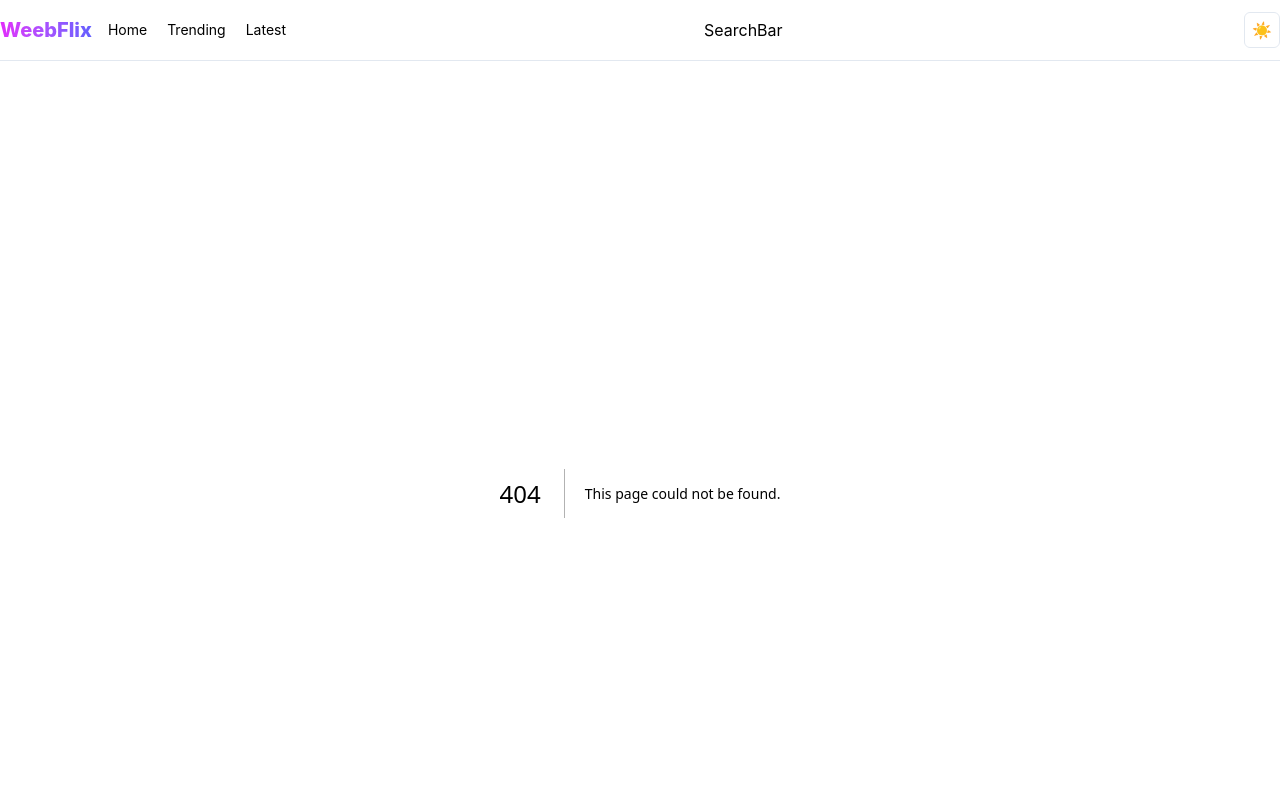
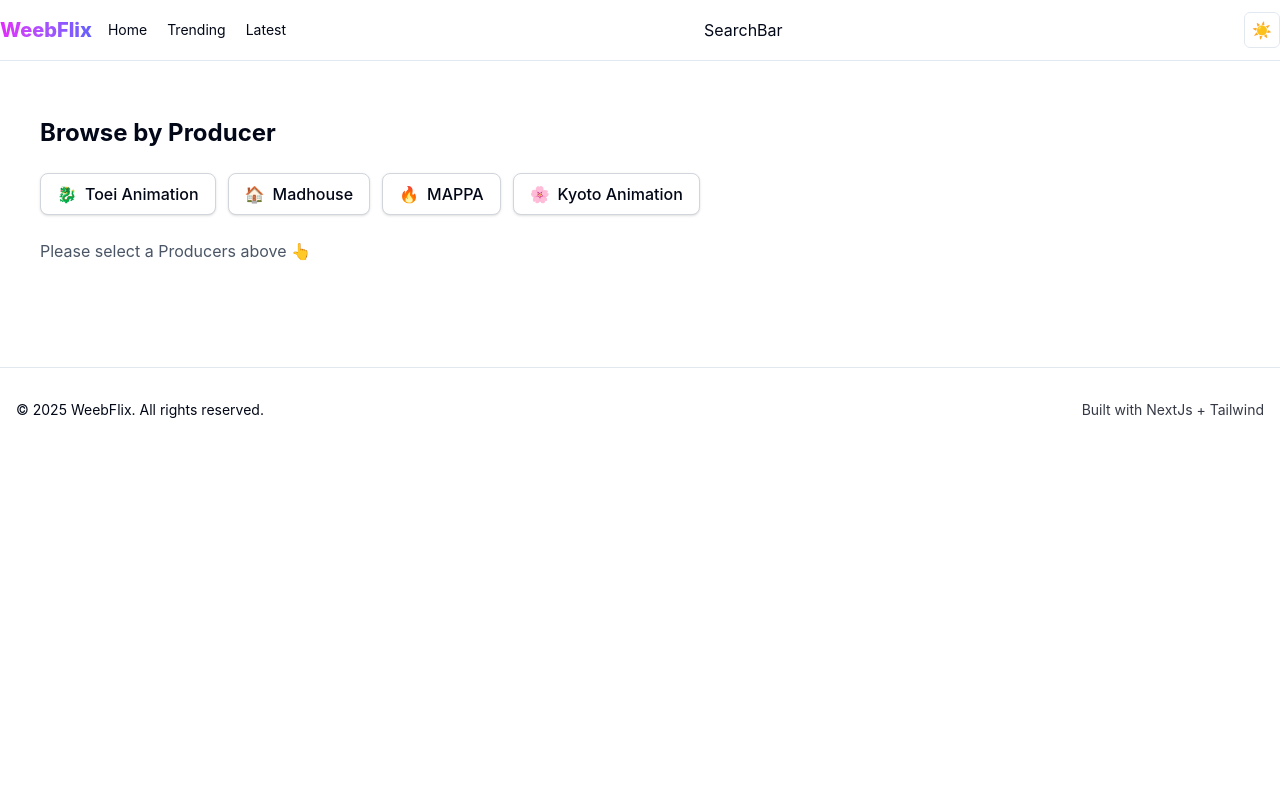
Before and after one commit to adekmo/weebflix, a Next.js app: page /producer in a window 1280 px wide. Before the commit this address had no page. Shown: the top 800 px of the page. Built offline with nearby package versions, Linux system fonts and the light colour scheme.

Commit message:
Producer Anime & Reuseable NavList

```diff
--- /dev/null
+++ b/app/api/producer/[producerName]/route.ts
@@ -0,0 +1,23 @@
+import { AnimeApi } from "@/lib/api";
+import { NextRequest, NextResponse } from "next/server";
+
+export async function GET(
+  req: NextRequest,
+  { params }: { params: { producerName: string } }
+) {
+  try {
+    const page = req.nextUrl.searchParams.get("page") || "1";
+    const { producerName } = params;
+
+    const path = `anime/producer/${producerName}?page=${page}`;
+    const data = await AnimeApi(path);
+
+    return NextResponse.json({ success: true, data });
+  } catch (error) {
+    console.error("Error fetching producer:", error);
+    return NextResponse.json(
+      { error: "Failed to fetch producer" },
+      { status: 500 }
+    );
+  }
+}
--- a/app/category/[category]/page.tsx
+++ b/app/category/[category]/page.tsx
@@ -1,5 +1,5 @@
 import AnimeList from "@/components/AnimeList";
-import CategoryNav from "@/components/CategoryNav";
+import NavList from "@/components/NavList";
 
 const CategoryPage = async ({ params }: { params: Promise<{ category: string }> }) => {
 
@@ -8,7 +8,14 @@ const CategoryPage = async ({ params }: { params: Promise<{ category: string }>
   return (
     <main className="p-6">
       <h1 className="text-2xl font-bold mb-6 capitalize">Categories Anime</h1>
-      <CategoryNav />
+      <NavList type="category" items={[
+          { key: "tv", label: "TV Series", icon: "📺" },
+          { key: "movie", label: "Movies", icon: "🎬" },
+          { key: "ova", label: "OVA", icon: "📀" },
+          { key: "ona", label: "ONA", icon: "💻" },
+          { key: "special", label: "Specials", icon: "⭐" },
+        ]}
+      />
       <AnimeList type="category" category={category} />
     </main>
   )
--- a/app/category/page.tsx
+++ b/app/category/page.tsx
@@ -1,10 +1,17 @@
-import CategoryNav from "@/components/CategoryNav"
+import NavList from "@/components/NavList"
 
 const CategoryIndexPage = () => {
   return (
     <main className="p-6">
       <h1 className="text-2xl font-bold mb-6">Browse by Category</h1>
-      <CategoryNav />
+      <NavList type="category" items={[
+          { key: "tv", label: "TV Series", icon: "📺" },
+          { key: "movie", label: "Movies", icon: "🎬" },
+          { key: "ova", label: "OVA", icon: "📀" },
+          { key: "ona", label: "ONA", icon: "💻" },
+          { key: "special", label: "Specials", icon: "⭐" },
+        ]}
+      />
       <p className="text-gray-600">Please select a category above 👆</p>
     </main>
   )
--- a/app/genre/[genre]/page.tsx
+++ b/app/genre/[genre]/page.tsx
@@ -1,5 +1,6 @@
 import AnimeList from '@/components/AnimeList';
 import GenreNav from '@/components/GenreNav';
+import NavList from '@/components/NavList';
 import React from 'react'
 
 const GenrePage = async ({params} : {params: Promise<{ genre: string }>}) => {
@@ -8,7 +9,7 @@ const GenrePage = async ({params} : {params: Promise<{ genre: string }>}) => {
   return (
     <main className="p-6">
       <h1 className="text-2xl font-bold mb-6 capitalize">Genre Anime</h1>
-      <GenreNav />
+      <NavList type='genre' fetchUrl="/api/genre" />
       <AnimeList type="genre" genre={genre} />
     </main>
   )
--- a/app/genre/page.tsx
+++ b/app/genre/page.tsx
@@ -1,11 +1,10 @@
-import GenreNav from '@/components/GenreNav'
-import React from 'react'
+import NavList from '@/components/NavList'
 
 const GenreIndex = () => {
   return (
     <main className="p-6">
       <h1 className="text-2xl font-bold mb-6">Browse by Genre</h1>
-      <GenreNav />
+      <NavList type='genre' fetchUrl="/api/genre" />
       <p className="text-gray-600">Please select a genre above 👆</p>
     </main>
   )
--- /dev/null
+++ b/app/producer/[producerName]/page.tsx
@@ -0,0 +1,21 @@
+import AnimeList from '@/components/AnimeList';
+import NavList from '@/components/NavList';
+
+const ProducerPage = async ({ params }: { params: Promise<{ producerName: string }>}) => {
+
+    const { producerName } = await params;
+  return (
+    <main className="p-6">
+      <h1 className="text-2xl font-bold mb-6 capitalize">Producer's Anime</h1>
+      <NavList type='producer' items={[
+            { key: "toei-animation", label: "Toei Animation", icon: "🐉" },
+            { key: "madhouse", label: "Madhouse", icon: "🏠" },
+            { key: "mappa", label: "MAPPA", icon: "🔥" },
+            { key: "kyoto-animation", label: "Kyoto Animation", icon: "🌸" },
+        ]} />
+      <AnimeList type="producer" producer={producerName} />
+    </main>
+  )
+}
+
+export default ProducerPage
--- /dev/null
+++ b/app/producer/page.tsx
@@ -0,0 +1,18 @@
+import NavList from '@/components/NavList'
+
+const ProducerIndex = () => {
+  return (
+    <main className="p-6">
+      <h1 className="text-2xl font-bold mb-6">Browse by Producer</h1>
+      <NavList type='producer' items={[
+            { key: "toei-animation", label: "Toei Animation", icon: "🐉" },
+            { key: "madhouse", label: "Madhouse", icon: "🏠" },
+            { key: "mappa", label: "MAPPA", icon: "🔥" },
+            { key: "kyoto-animation", label: "Kyoto Animation", icon: "🌸" },
+        ]} />
+      <p className="text-gray-600">Please select a Producers above 👆</p>
+    </main>
+  )
+}
+
+export default ProducerIndex
--- a/components/AnimeList.tsx
+++ b/components/AnimeList.tsx
@@ -17,11 +17,12 @@ type Anime = {
 type Props = {
   category?: string;
   genre?: string;
-  type: "category" | "genre";
+  producer?: string;
+  type: "category" | "genre" | "producer";
 };
 
 
-const AnimeList = ({ category, genre, type }: Props) => {
+const AnimeList = ({ category, genre, producer, type }: Props) => {
     const [animes, setAnimes] = useState<Anime[]>([]);
     const [loading, setLoading] = useState(true);
     const [page, setPage] = useState(1);
@@ -36,7 +37,9 @@ const AnimeList = ({ category, genre, type }: Props) => {
             const endpoint =
               type === "category"
                 ? `/api/category/${category}?page=${page}`
-                : `/api/genre/${genre}?page=${page}`;
+                : type === "genre"
+                ? `/api/genre/${genre}?page=${page}`
+                : `/api/producer/${producer}?page=${page}`;
 
             const res = await fetch(endpoint);
             if (!res.ok) throw new Error("Failed to fetch category");
@@ -60,11 +63,11 @@ const AnimeList = ({ category, genre, type }: Props) => {
         }
         }
         fetchData();
-    }, [category, genre, page, type]);
+    }, [category, genre, producer, page, type]);
   return (
     <div className="p-4">
       <h1 className="text-2xl font-bold mb-4 capitalize">
-        {type === "category" ? `${category} Anime` : `${genre} Anime`}
+        {type === "category" ? `${category} Anime` : type === "genre" ? `${genre} Anime` : `Anime Productions by ${producer}`}
       </h1>
 
       {loading ? (
--- a/components/DetailAnimeHeader.tsx
+++ b/components/DetailAnimeHeader.tsx
@@ -1,5 +1,6 @@
 import { AnimeDetail } from '@/types/detail';
 import Image from 'next/image';
+import Link from 'next/link';
 
 type Props = {
   anime: AnimeDetail;
@@ -31,7 +32,25 @@ const DetailAnimeHeader = ({anime}: Props) => {
               <strong>Score:</strong> {anime.moreInfo?.malscore}
             </p>
             <p>
-              <strong>Studios:</strong> {anime.moreInfo?.studios}
+              <strong>Studio:</strong>{" "} {anime.moreInfo.studios}
+
+              {" | "}
+              <strong>Producers:</strong>{" "}
+              {anime.moreInfo?.producers?.length ? (
+                anime.moreInfo.producers.map((producer: string) => (
+                  <Link
+                    key={producer}
+                    href={`/producer/${encodeURIComponent(
+                      producer.toLowerCase().replace(/\s+/g, "-")
+                    )}`}
+                    className="text-blue-600 hover:underline mr-2"
+                  >
+                    {producer}
+                  </Link>
+                ))
+              ) : (
+                <span>-</span>
+              )}
             </p>
           </div>
         </div>
--- a/components/DetailAnimeMoreInfo.tsx
+++ b/components/DetailAnimeMoreInfo.tsx
@@ -22,9 +22,9 @@ const DetailAnimeMoreInfo = ({anime}: Props) => {
           <li>
             <strong>Premiered:</strong> {anime.moreInfo?.premiered}
           </li>
-          <li>
+          {/* <li>
             <strong>Producers:</strong> {anime.moreInfo?.producers?.join(", ")}
-          </li>
+          </li> */}
         </ul>
       </section>
   )
--- /dev/null
+++ b/components/NavList.tsx
@@ -0,0 +1,77 @@
+"use client";
+import { useEffect, useState } from "react";
+import Link from "next/link";
+import { usePathname } from "next/navigation";
+
+type NavItem = {
+  key: string;
+  label: string;
+  icon?: string;
+};
+
+type NavListProps = {
+  type: "category" | "genre" | "producer";
+  items?: NavItem[]; // static items (category, producer)
+  fetchUrl?: string; // only for genre (dynamic)
+};
+
+const NavList = ({ type, items, fetchUrl }: NavListProps) => {
+    const pathname = usePathname();
+    const active = pathname.split("/")[2];
+    const [data, setData] = useState<NavItem[]>([]);
+    const [loading, setLoading] = useState(type === "genre");
+
+
+    useEffect(() => {
+        if (type === "genre") {
+            if (!fetchUrl) return;
+
+        async function fetchData() {
+            try {
+                const res = await fetch(fetchUrl as string);
+                const json = await res.json();
+                const genres = json.genres || [];
+                setData(
+                genres.map((g: string) => ({
+                    key: g.toLowerCase().replace(/\s+/g, "-"),
+                    label: g,
+                }))
+                );
+            } catch (err) {
+                console.error("Failed to fetch genres", err);
+            } finally {
+                setLoading(false);
+            }
+            }
+            fetchData();
+        } else if (items) {
+            setData(items);
+        }
+        }, [type, fetchUrl, items]);
+
+     if (loading) return <p>Loading {type}...</p>;
+  return (
+    <div
+      className={`flex ${
+        type === "genre" ? "overflow-x-auto scrollbar-thin" : "flex-wrap"
+      } gap-3 mb-6`}
+    >
+      {data.map((item) => (
+        <Link
+          key={item.key}
+          href={`/${type}/${item.key}`}
+          className={`flex items-center gap-2 whitespace-nowrap px-4 py-2 rounded-lg border shadow-sm transition ${
+            active === item.key
+              ? "bg-blue-600 text-white border-blue-600"
+              : "bg-white hover:bg-gray-100 border-gray-300"
+          }`}
+        >
+          {item.icon && <span>{item.icon}</span>}
+          <span className="font-medium">{item.label}</span>
+        </Link>
+      ))}
+    </div>
+  )
+}
+
+export default NavList
--- /dev/null
+++ b/components/ProducerNav.tsx
@@ -0,0 +1,38 @@
+"use client";
+import Link from "next/link";
+import { usePathname } from "next/navigation";
+
+const producers = [
+  { key: "toei-animation", label: "Toei Animation", icon: "🐉" },
+  { key: "madhouse", label: "Madhouse", icon: "🏠" },
+  { key: "mappa", label: "MAPPA", icon: "🔥" },
+  { key: "kyoto-animation", label: "Kyoto Animation", icon: "🌸" },
+  { key: "a-1-pictures", label: "A-1 Pictures", icon: "🎨" },
+  { key: "bones", label: "Bones", icon: "💀" },
+];
+
+const ProducerNav = () => {
+
+    const pathname = usePathname();
+    const active = pathname.split("/")[2];
+  return (
+    <div className="flex flex-wrap gap-3 mb-6">
+      {producers.map((p) => (
+        <Link
+          key={p.key}
+          href={`/producer/${p.key}`}
+          className={`flex items-center gap-2 px-4 py-2 rounded-lg border shadow-sm transition ${
+            active === p.key
+              ? "bg-blue-600 text-white border-blue-600"
+              : "bg-white hover:bg-gray-100 border-gray-300"
+          }`}
+        >
+          <span>{p.icon}</span>
+          <span className="font-medium">{p.label}</span>
+        </Link>
+      ))}
+    </div>
+  )
+}
+
+export default ProducerNav
```
